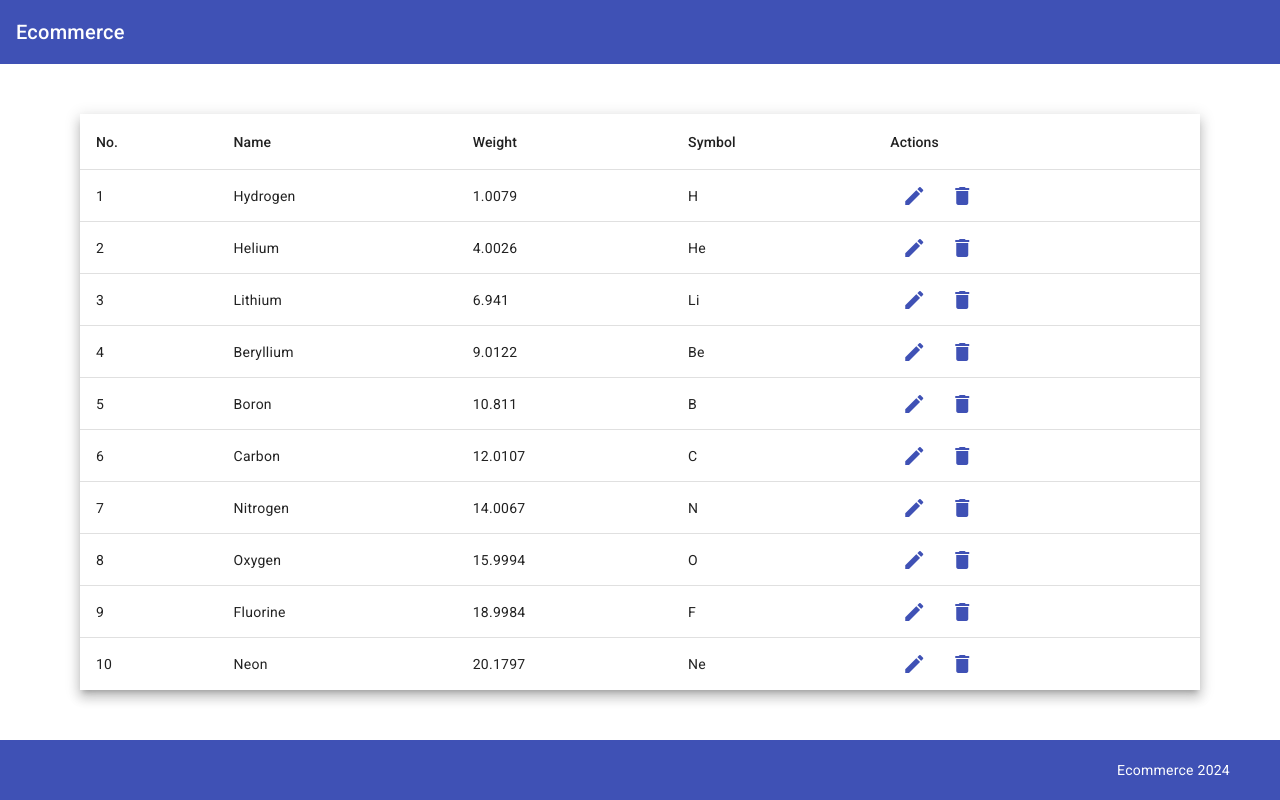
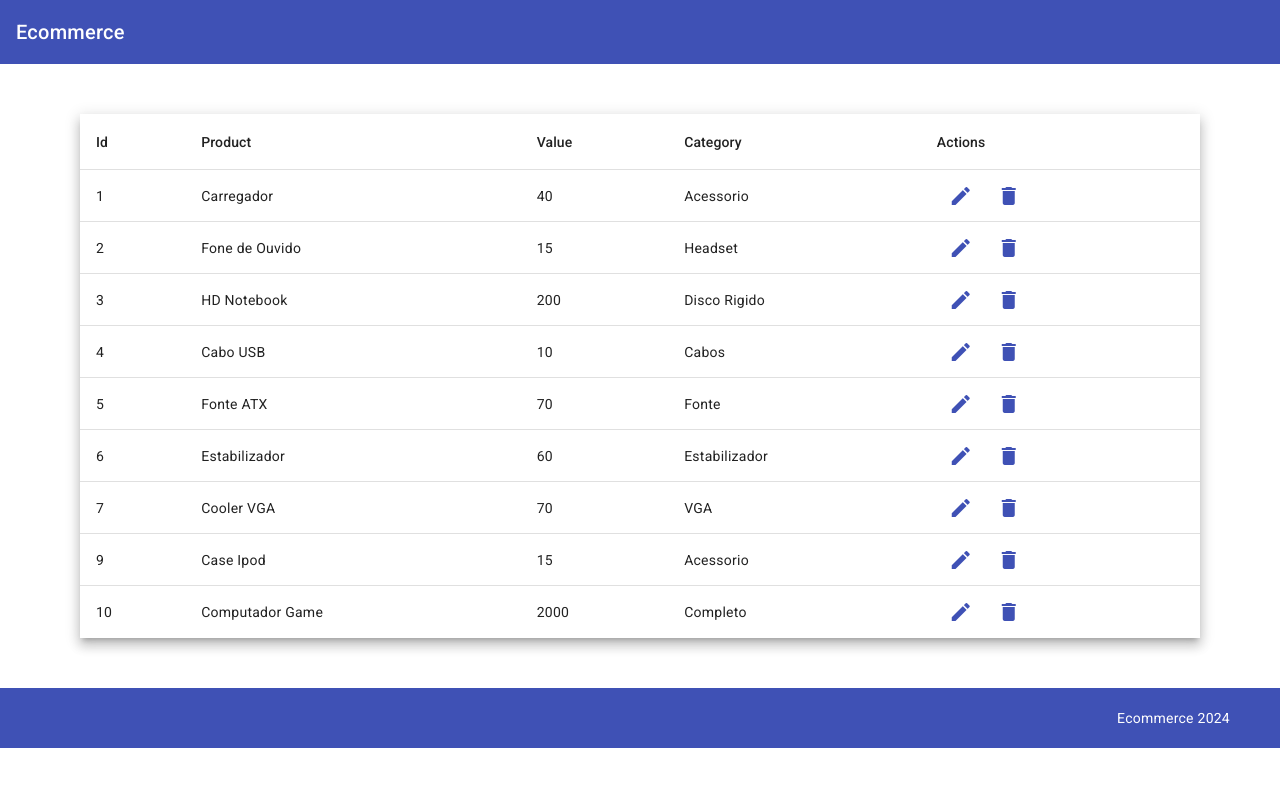
Before and after one commit to bruna-chris/my_app, an Angular app: page / in a window 1280 px wide. Built offline with nearby package versions, Linux system fonts and the light colour scheme.

Commit message:
refatorando nomes e colocando produtos ecommerce na home

```diff
--- a/src/app/views/home/home.component.html
+++ b/src/app/views/home/home.component.html
@@ -2,20 +2,20 @@
 <table mat-table [dataSource]="dataSource" class="mat-elevation-z8">
 
   <ng-container matColumnDef="position">
-    <th mat-header-cell *matHeaderCellDef> No. </th>
+    <th mat-header-cell *matHeaderCellDef> Id </th>
     <td mat-cell *matCellDef="let element"> {{element.position}} </td>
   </ng-container>
-  <ng-container matColumnDef="name">
-    <th mat-header-cell *matHeaderCellDef> Name </th>
-    <td mat-cell *matCellDef="let element"> {{element.name}} </td>
+  <ng-container matColumnDef="product">
+    <th mat-header-cell *matHeaderCellDef> Product </th>
+    <td mat-cell *matCellDef="let element"> {{element.product}} </td>
   </ng-container>
-  <ng-container matColumnDef="weight">
-    <th mat-header-cell *matHeaderCellDef> Weight </th>
-    <td mat-cell *matCellDef="let element"> {{element.weight}} </td>
+  <ng-container matColumnDef="value">
+    <th mat-header-cell *matHeaderCellDef> Value </th>
+    <td mat-cell *matCellDef="let element"> {{element.value}}</td>
   </ng-container>
-  <ng-container matColumnDef="symbol">
-    <th mat-header-cell *matHeaderCellDef> Symbol </th>
-    <td mat-cell *matCellDef="let element"> {{element.symbol}} </td>
+  <ng-container matColumnDef="category">
+    <th mat-header-cell *matHeaderCellDef> Category </th>
+    <td mat-cell *matCellDef="let element"> {{element.category}}</td>
   </ng-container>
   <ng-container matColumnDef="action">
     <th mat-header-cell *matHeaderCellDef> Actions </th>
--- a/src/app/views/home/home.component.ts
+++ b/src/app/views/home/home.component.ts
@@ -2,23 +2,22 @@ import { Component } from '@angular/core';
 
 
 export interface PeriodicElement {
-  name: string;
+  product: string;
   position: number;
-  weight: number;
-  symbol: string;
+  value: number;
+  category: string;
 }
 
 const ELEMENT_DATA: PeriodicElement[] = [
-  {position: 1, name: 'Hydrogen', weight: 1.0079, symbol: 'H'},
-  {position: 2, name: 'Helium', weight: 4.0026, symbol: 'He'},
-  {position: 3, name: 'Lithium', weight: 6.941, symbol: 'Li'},
-  {position: 4, name: 'Beryllium', weight: 9.0122, symbol: 'Be'},
-  {position: 5, name: 'Boron', weight: 10.811, symbol: 'B'},
-  {position: 6, name: 'Carbon', weight: 12.0107, symbol: 'C'},
-  {position: 7, name: 'Nitrogen', weight: 14.0067, symbol: 'N'},
-  {position: 8, name: 'Oxygen', weight: 15.9994, symbol: 'O'},
-  {position: 9, name: 'Fluorine', weight: 18.9984, symbol: 'F'},
-  {position: 10, name: 'Neon', weight: 20.1797, symbol: 'Ne'},
+  {position: 1, product: 'Carregador', value: 40.00, category: 'Acessorio'},
+  {position: 2, product: 'Fone de Ouvido', value: 15.00, category: 'Headset'},
+  {position: 3, product: 'HD Notebook', value: 200.00, category: 'Disco Rigido'},
+  {position: 4, product: 'Cabo USB', value: 10.00, category: 'Cabos'},
+  {position: 5, product: 'Fonte ATX', value: 70.00, category: 'Fonte'},
+  {position: 6, product: 'Estabilizador', value: 60.00, category: 'Estabilizador'},
+  {position: 7, product: 'Cooler VGA', value: 70.00, category: 'VGA'},
+  {position: 9, product: 'Case Ipod', value: 15.00, category: 'Acessorio'},
+  {position: 10, product: 'Computador Game', value: 2000.00, category: 'Completo'},
 ];
 @Component({
   selector: 'app-home',
@@ -26,6 +25,6 @@ const ELEMENT_DATA: PeriodicElement[] = [
   styleUrl: './home.component.scss'
 })
 export class HomeComponent {
-  displayedColumns: string[] = ['position', 'name', 'weight', 'symbol', 'action'];
+  displayedColumns: string[] = ['position', 'product', 'value', 'category', 'action'];
   dataSource = ELEMENT_DATA;
 }
```
